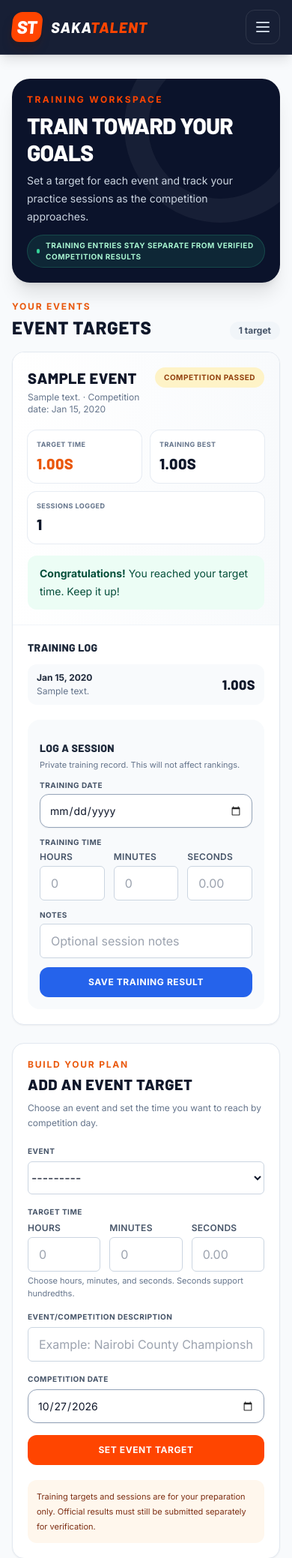
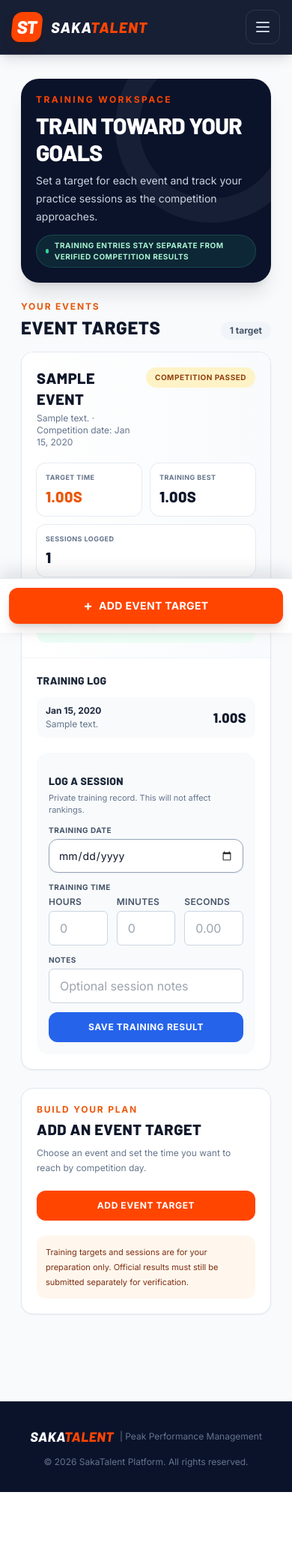
Before and after one commit to kipsangmosesdev/SakaTalent, a Django app: page /training/ in a window 390 px wide. Shown: the top 2078 px of the page at 75% size. After the commit the page ends 1990 px from the top, so only its background shows below. Run offline with Django 5.2, Linux system fonts and the light colour scheme; a user stored in the database is signed in; tables that the repository leaves empty hold one stand-in row (values such as "Sample post"); parts of the project's set-up code (start-up, migrations or seed data) failed here and were passed over; some libraries are stand-ins or nearby versions.

Commit message:
Keep Add event target accessible on mobile with a fixed button

```diff
--- a/riadhaproject/core/templates/core/training_dashboard.html
+++ b/riadhaproject/core/templates/core/training_dashboard.html
@@ -28,6 +28,9 @@
         cursor: pointer;
         opacity: 0.85;
     }
+    .training-mobile-cta { padding-bottom: calc(0.75rem + env(safe-area-inset-bottom)); }
+    .training-target-dialog { max-height: min(90dvh, 48rem); }
+    .training-target-dialog::backdrop { background: rgb(2 6 23 / .68); backdrop-filter: blur(3px); }
     @media (max-width: 640px) {
         .training-workspace .championship-form { width: 100%; }
     }
@@ -35,7 +38,7 @@
 {% endblock %}
 
 {% block content %}
-<div class="training-workspace mx-auto max-w-7xl space-y-6 py-3 sm:space-y-7 sm:py-4">
+<div class="training-workspace mx-auto max-w-7xl space-y-6 px-3 py-3 pb-24 sm:space-y-7 sm:px-0 sm:py-4 lg:pb-0">
     <header class="relative overflow-hidden rounded-3xl bg-stadium-900 p-5 text-white shadow-xl sm:p-9">
         <div class="pointer-events-none absolute -right-12 -top-16 h-64 w-64 rounded-full border-[32px] border-white/5"></div>
         <div class="relative flex flex-col gap-5 sm:flex-row sm:items-end sm:justify-between">
@@ -164,7 +167,29 @@
             <p class="text-xs font-bold uppercase tracking-[0.15em] text-orange-600">Build your plan</p>
             <h2 class="mt-1 font-heading text-xl font-extrabold uppercase text-slate-900">Add an event target</h2>
             <p class="mt-2 text-xs leading-5 text-slate-500">Choose an event and set the time you want to reach by competition day.</p>
-            <form method="post" class="mt-5 space-y-4">
+            <button type="button" data-open-target-dialog class="mt-5 w-full rounded-xl bg-energy px-4 py-3 text-xs font-extrabold uppercase tracking-wider text-white transition hover:bg-energy-hover focus:outline-none focus:ring-2 focus:ring-orange-400 focus:ring-offset-2">Add event target</button>
+            <div class="mt-5 rounded-xl bg-orange-50 p-3 text-[11px] leading-5 text-orange-900">
+                Training targets and sessions are for your preparation only. Official results must still be submitted separately for verification.
+            </div>
+        </aside>
+    </div>
+
+    <div class="training-mobile-cta fixed inset-x-0 bottom-0 z-40 border-t border-slate-200 bg-white/95 px-3 pt-3 shadow-[0_-8px_24px_rgba(15,23,42,0.12)] backdrop-blur lg:hidden">
+        <button type="button" data-open-target-dialog class="mx-auto flex w-full max-w-3xl items-center justify-center gap-2 rounded-xl bg-energy px-4 py-3.5 text-sm font-extrabold uppercase tracking-wide text-white shadow-lg shadow-orange-950/15 transition hover:bg-energy-hover focus:outline-none focus:ring-2 focus:ring-orange-400 focus:ring-offset-2">
+            <span class="text-lg leading-none" aria-hidden="true">+</span> Add event target
+        </button>
+    </div>
+
+    <dialog id="training-target-dialog" data-open-on-load="{{ target_form.errors|yesno:'true,false' }}" class="training-target-dialog m-auto w-[calc(100%-1.5rem)] max-w-xl overflow-y-auto rounded-2xl border-0 bg-white p-0 shadow-2xl">
+        <div class="flex items-start justify-between gap-4 border-b border-slate-100 px-5 py-4 sm:px-6">
+            <div>
+                <p class="text-[10px] font-extrabold uppercase tracking-[0.15em] text-orange-600">Build your plan</p>
+                <h2 class="mt-1 font-heading text-xl font-extrabold uppercase text-slate-900">Add an event target</h2>
+                <p class="mt-1 text-xs leading-5 text-slate-500">Choose an event and set the time you want to reach by competition day.</p>
+            </div>
+            <button type="button" id="close-training-target-dialog" class="flex h-9 w-9 shrink-0 items-center justify-center rounded-lg border border-slate-200 text-slate-500 transition hover:bg-slate-50 hover:text-slate-900 focus:outline-none focus:ring-2 focus:ring-orange-400" aria-label="Close add target form">&times;</button>
+        </div>
+        <form method="post" class="space-y-4 p-5 sm:p-6">
             {% csrf_token %}<input type="hidden" name="action" value="add_target">
             {% for field in target_form.visible_fields %}
             <div>
@@ -175,11 +200,25 @@
             </div>
             {% endfor %}
             <button class="w-full rounded-xl bg-energy px-4 py-3 text-xs font-extrabold uppercase tracking-wider text-white transition hover:bg-energy-hover">Set event target</button>
+            <p class="rounded-xl bg-orange-50 p-3 text-[11px] leading-5 text-orange-900">Training targets and sessions are for your preparation only. Official results must still be submitted separately for verification.</p>
         </form>
-            <div class="mt-5 rounded-xl bg-orange-50 p-3 text-[11px] leading-5 text-orange-900">
-                Training targets and sessions are for your preparation only. Official results must still be submitted separately for verification.
-            </div>
-        </aside>
-    </div>
+    </dialog>
 </div>
 {% endblock %}
+
+{% block extra_js %}
+<script>
+(() => {
+    const dialog = document.getElementById('training-target-dialog');
+    if (!dialog || typeof dialog.showModal !== 'function') return;
+    const openButtons = document.querySelectorAll('[data-open-target-dialog]');
+    const closeButton = document.getElementById('close-training-target-dialog');
+    openButtons.forEach(button => button.addEventListener('click', () => dialog.showModal()));
+    closeButton.addEventListener('click', () => dialog.close());
+    dialog.addEventListener('click', event => {
+        if (event.target === dialog) dialog.close();
+    });
+    if (dialog.dataset.openOnLoad === 'true') dialog.showModal();
+})();
+</script>
+{% endblock %}
```
Lines whose indentation alone changed are shown as unchanged.
